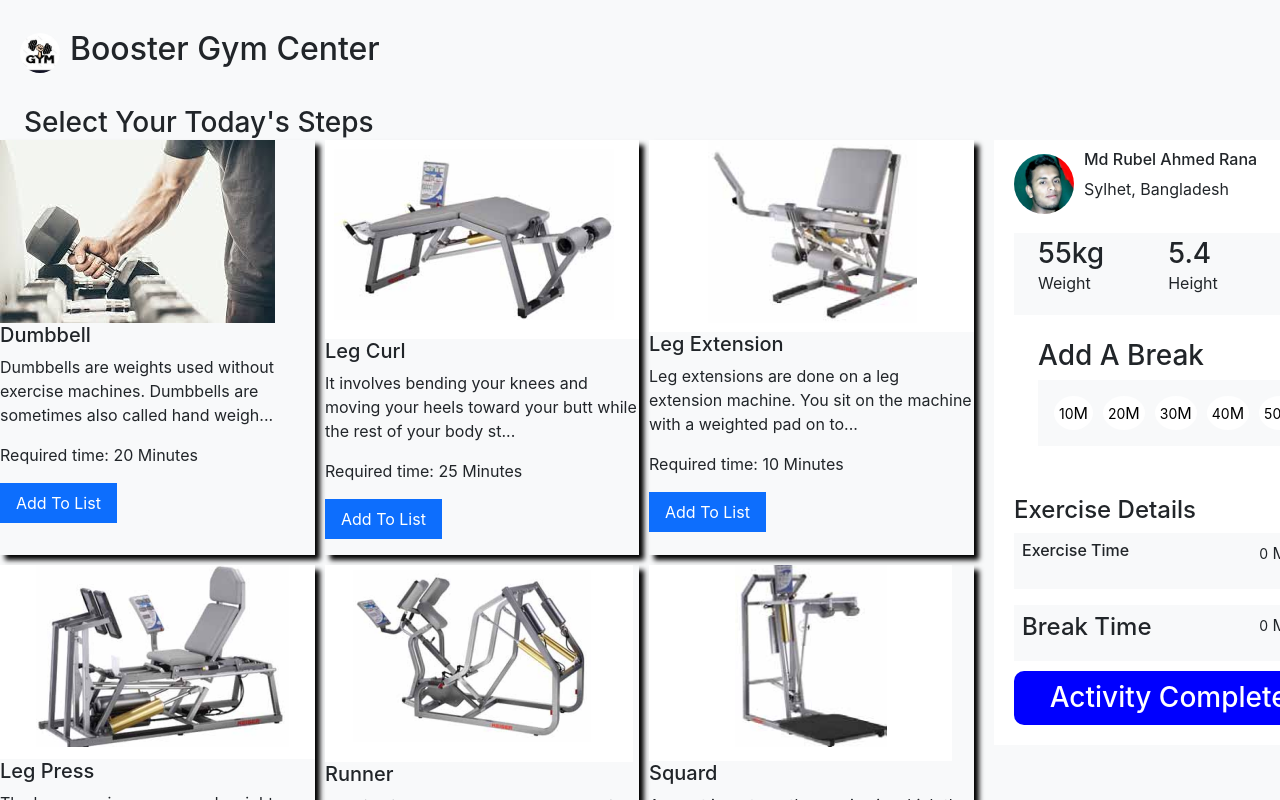
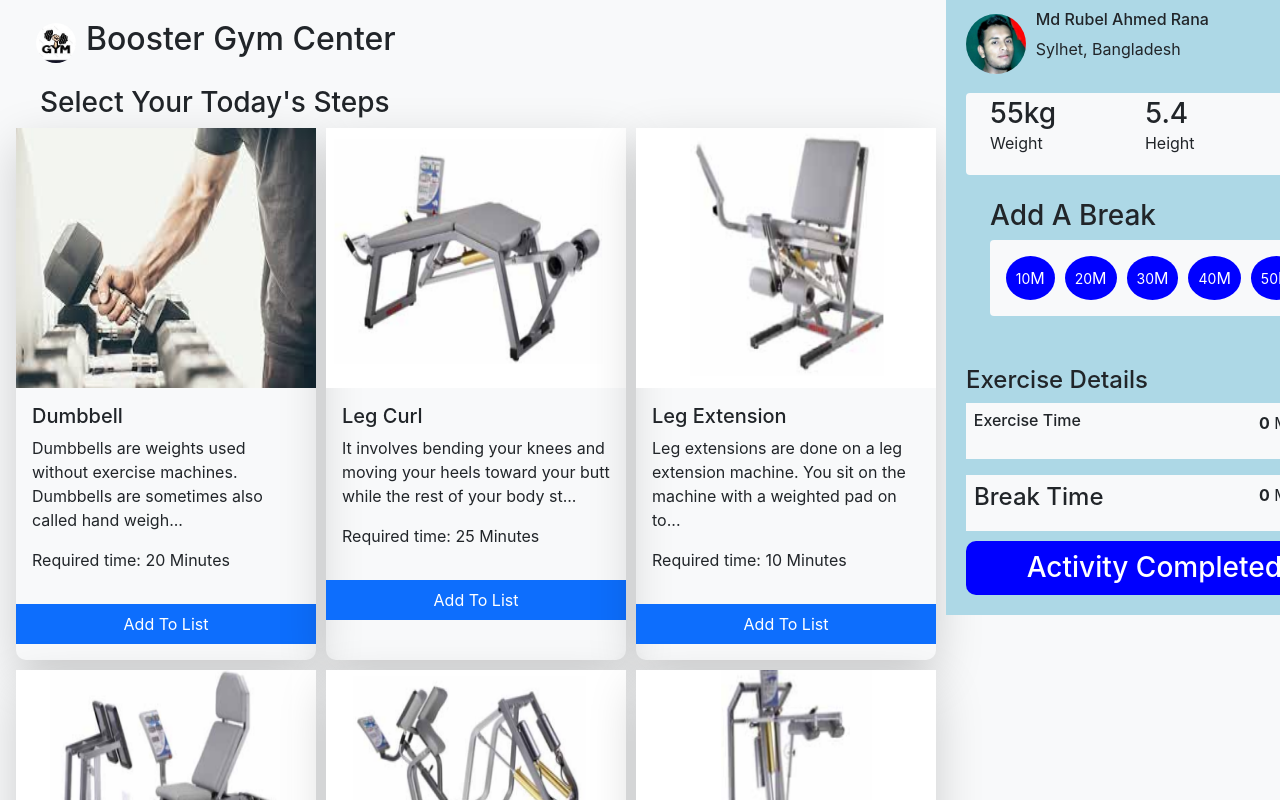
Before and after one commit to Md-Rubel-Ahmed-Rana/booster-gym-center, a React (Create React App) app: page / in a window 1280 px wide. Shown: the top 800 px of the page. Built offline with nearby package versions, Linux system fonts and the light colour scheme.

Commit message:
Code and UI made cleaned

```diff
--- a/public/index.html
+++ b/public/index.html
@@ -14,7 +14,7 @@
       integrity="sha384-EVSTQN3/azprG1Anm3QDgpJLIm9Nao0Yz1ztcQTwFspd3yD65VohhpuuCOmLASjC" crossorigin="anonymous">
     <title>Booster Gym Center</title>
   </head>
-  <body class="bg-light">
+  <body class="bg-light px-3">
     <noscript>You need to enable JavaScript to run this app.</noscript>
     <div id="root"></div>
   </body>
--- a/src/components/Cart/Cart.css
+++ b/src/components/Cart/Cart.css
@@ -2,6 +2,7 @@
     padding: 10px 20px;
     position: sticky;
     top: 0;
+    background-color: lightblue;
 
 }
 .profile{
@@ -22,8 +23,12 @@
 
 .break-time > button{
     border-radius: 50%;
-    padding: 5px;
-    background-color: white;
+    padding: 10px;
+    background-color: blue;
+    border: none;
+    color: white;
+    outline: none;
+
 }
 
 .time-details{
--- a/src/components/Cart/Cart.js
+++ b/src/components/Cart/Cart.js
@@ -14,7 +14,7 @@ const Cart = ({person}) => {
         newTime = newTime + newPerson.time;
     }
     return (
-        <div className='cart bg-white'>
+        <div className='cart'>
             <div className='profile'>
                 <img src={Rubel} alt="" />
                 <div>
@@ -22,7 +22,7 @@ const Cart = ({person}) => {
                     <p>Sylhet, Bangladesh</p>
                 </div>
             </div>
-            <div className='d-flex justify-content-between mt-3 bg-light px-4 py-1 rounded-lg'>
+            <div className='d-flex justify-content-between mt-3 bg-light px-4 py-1 rounded'>
                 <div>
                     <h3 className='m-0'>55kg</h3>
                     <p>Weight</p>
@@ -38,7 +38,7 @@ const Cart = ({person}) => {
             </div>
             <div className='m-4'>
                 <h3>Add A Break</h3>
-                <div className='break-time bg-light p-3'>
+                <div className='break-time bg-light p-3 rounded'>
                     <button onClick={() => handleBreakTime(10)}><small>10</small>M</button>
                     <button onClick={() => handleBreakTime(20)}><small>20</small>M</button>
                     <button onClick={() => handleBreakTime(30)}><small>30</small>M</button>
@@ -50,12 +50,12 @@ const Cart = ({person}) => {
                 <h4>Exercise Details</h4>
                 <div className='d-flex justify-content-between p-2 bg-light'>
                     <h6>Exercise Time</h6>
-                    <p><small>{newTime}</small> Minutes</p>
+                    <p><strong>{newTime}</strong> Minutes</p>
                 </div>
             </div>
             <div className='d-flex justify-content-between mt-3 bg-light p-2'>
                 <h4>Break Time</h4>
-                <p><small>{breakTime}</small> Minutes</p>
+                <p><strong>{breakTime}</strong> Minutes</p>
             </div>
             <div>
                 <h3 className='activity'>Activity Completed</h3>
--- a/src/components/Header/Header.css
+++ b/src/components/Header/Header.css
@@ -1,7 +1,7 @@
 .header{
     display: flex;
     align-items: center;
-    padding: 30px 20px;
+    padding: 20px 20px;
     gap: 10px;
 }
 .logo{
--- a/src/components/Header/Header.js
+++ b/src/components/Header/Header.js
@@ -8,7 +8,7 @@ const Header = () => {
                 <img className='logo' src={logo} alt="" />
                 <h2>Booster Gym Center</h2>
             </div>
-            <h3 className='ms-4 my-0'>Select Your Today's Steps</h3>
+            <h3 className='ms-4 mb-2 mt-0'>Select Your Today's Steps</h3>
         </div>
     );
 };
--- a/src/components/Person/Person.css
+++ b/src/components/Person/Person.css
@@ -1,6 +1,11 @@
 .person{
-    box-shadow: 5px 5px 5px black;
+    border-radius: 10px;
 }
-button{
-    border: none;
+.person > img{
+    width: 300px;
+    height: 260px;
 }
+
+.button > button{
+    outline: none;
+}
--- a/src/components/Person/Person.js
+++ b/src/components/Person/Person.js
@@ -2,15 +2,15 @@ import "./Person.css"
 const Person = ({ person, handleTime }) => {
     const {img, title, description, time} = person;
     return (
-        <div className="person">
+        <div className="person shadow-lg">
             <img src={img}  alt="..." />
-            <div>
+            <div className="p-3">
                 <h5>{title}</h5>
                 <p>{description.slice(0, 100)+ "..."}</p>
                 <p>Required time: {time} Minutes</p>
             </div>
-            <p>
-                <button onClick={() => handleTime(person)} className='bg-primary border-0 px-3 py-2 text-white'>Add To List</button>
+            <p className="text-center button">
+                <button onClick={() => handleTime(person)} className='bg-primary border-0 px-3 py-2 text-white w-100'>Add To List</button>
             </p>
         </div>
     );
--- a/src/components/Persons/Persons.css
+++ b/src/components/Persons/Persons.css
@@ -1,6 +1,6 @@
 .main-section{
     display: flex;
-    gap: 20px;
+    gap: 10px;
 }
 .persons{
     display: grid;
--- a/src/components/Persons/Persons.js
+++ b/src/components/Persons/Persons.js
@@ -14,13 +14,14 @@ const Persons = () => {
             .then((data) => setPersons(data))
     }, [])
     const handleTime = (pinnedPerson) => {
-        const newPerson = [...person,pinnedPerson ]
+        const newPerson = [...person,pinnedPerson]
         setPerson(newPerson)
     }
     return (
         <div>
+            <div className="main-section">
+                <div>
                     <Header />
-            <div className="main-section">
                     <div className='persons'>
                         {
                             persons.map((person) => <Person
@@ -29,6 +30,7 @@ const Persons = () => {
                                 handleTime={handleTime}
                             />)
                         }
+                    </div>
                 </div>
                 <div>
                     <Cart person={person}/>
```
Lines whose indentation alone changed are shown as unchanged.
